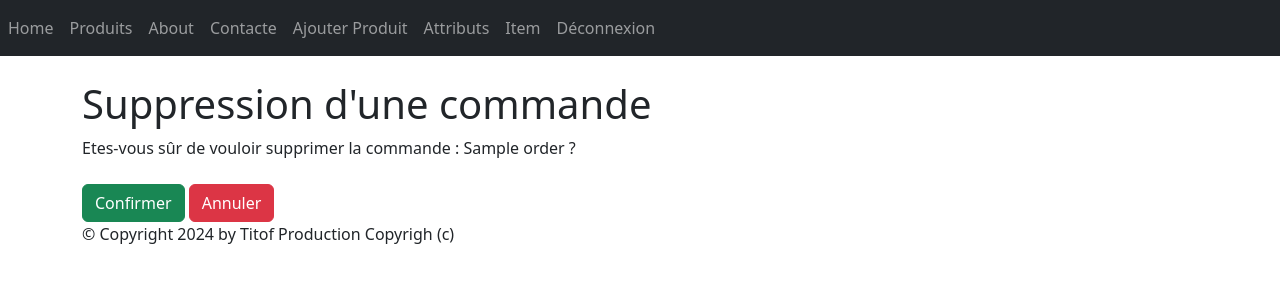
After one commit to RomainMechain/myproject, a Django app: page /lesProduits/order/1/delete/ in a window 1280 px wide. The commit adds this page. Shown: the top 300 px of the page. Run offline with Django 5.2, Linux system fonts and the light colour scheme; a user stored in the database is signed in; tables that the repository leaves empty hold one stand-in row (values such as "Sample post"); some libraries are stand-ins or nearby versions.

Commit message:
Feat/ delete order

```diff
--- a/GestionProduits/LesProduits/urls.py
+++ b/GestionProduits/LesProduits/urls.py
@@ -55,5 +55,6 @@ urlpatterns = [
     path("orders/<int:provider_id>/add",views.OrderCreateView.as_view(), name="order-add"),
     path("orders",views.OrderListView.as_view(), name="order-list"),
     path("order/<pk>",views.OrderDetailView.as_view(), name="order-detail"),
+    path("order/<pk>/delete/",views.OrderDeleteView.as_view(), name="order-delete"),
 
 ]
--- a/GestionProduits/LesProduits/views.py
+++ b/GestionProduits/LesProduits/views.py
@@ -432,3 +432,9 @@ class OrderDetailView(DetailView):
         context['items'] = items
         context['total_order'] = total_order
         return context
+
+@method_decorator(admin_required, name='dispatch')
+class OrderDeleteView(DeleteView):
+    model = Order
+    template_name = "Orders/delete_order.html"
+    success_url = reverse_lazy('order-list')
--- /dev/null
+++ b/GestionProduits/templates/Orders/delete_order.html
@@ -0,0 +1,11 @@
+{% extends 'base.html' %}
+
+{% block contenu %}
+    <h1>Suppression d'une commande</h1>
+    <form action="" method="post">
+        {% csrf_token %}
+        <p>Etes-vous sûr de vouloir supprimer la commande : {{ object.name }} ?</p>
+        <button type="submit" class="btn btn-success mt-2">Confirmer</button>
+        <a href="{% url 'order-list' %}" class="btn btn-danger mt-2">Annuler</a>
+    </form>
+{% endblock %}
--- a/GestionProduits/templates/Orders/detail_order.html
+++ b/GestionProduits/templates/Orders/detail_order.html
@@ -20,6 +20,9 @@
             <p class="card-text"><strong>Total :</strong> {{ total_order }}</p>
         </div>
     </div>
+    {% if order.status == 0 %}
+        <a href="{% url 'order-delete' order.id %}" class="btn btn-danger">Supprimer</a>
+    {% endif %}
 
     <h2 class="mt-4">Items de la commande</h2>
     <table class="table table-striped table-bordered mt-2">
```
